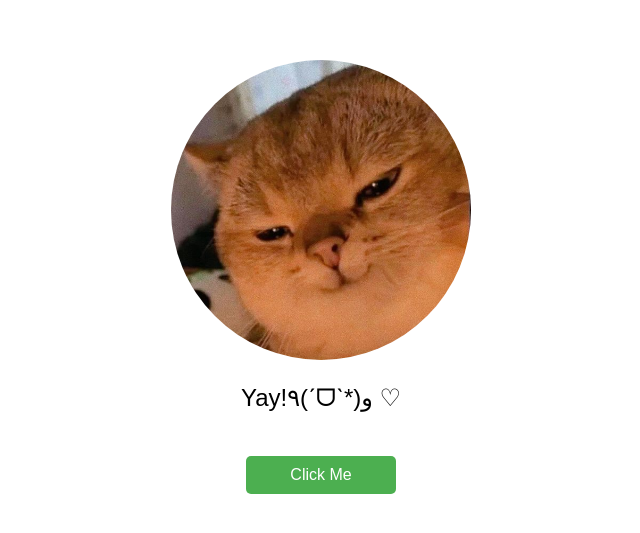
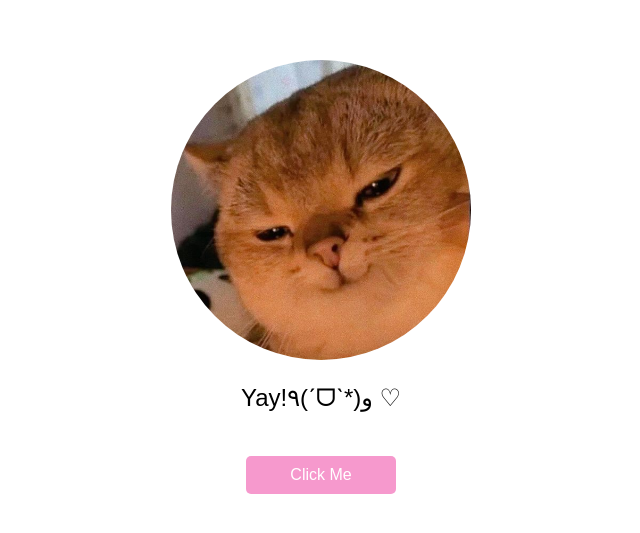
Before and after one commit to k4ij1n/idk, a plain HTML site: page ypage.html in a window 1280 px wide. Shown: the part 123-656 px from the top of the page, without its empty margins (319-959 px from the left). Drawn offline with Linux system fonts and the light colour scheme.

Commit message:
Update ypage.html

```diff
--- a/ypage.html
+++ b/ypage.html
@@ -46,7 +46,7 @@
             font-size: 16px;
             text-decoration: none;
             color: #fff;
-            background-color: #4CAF50;
+            background-color: #F699CD;
             border: none;
             border-radius: 5px;
             margin-top: 20px;
```
